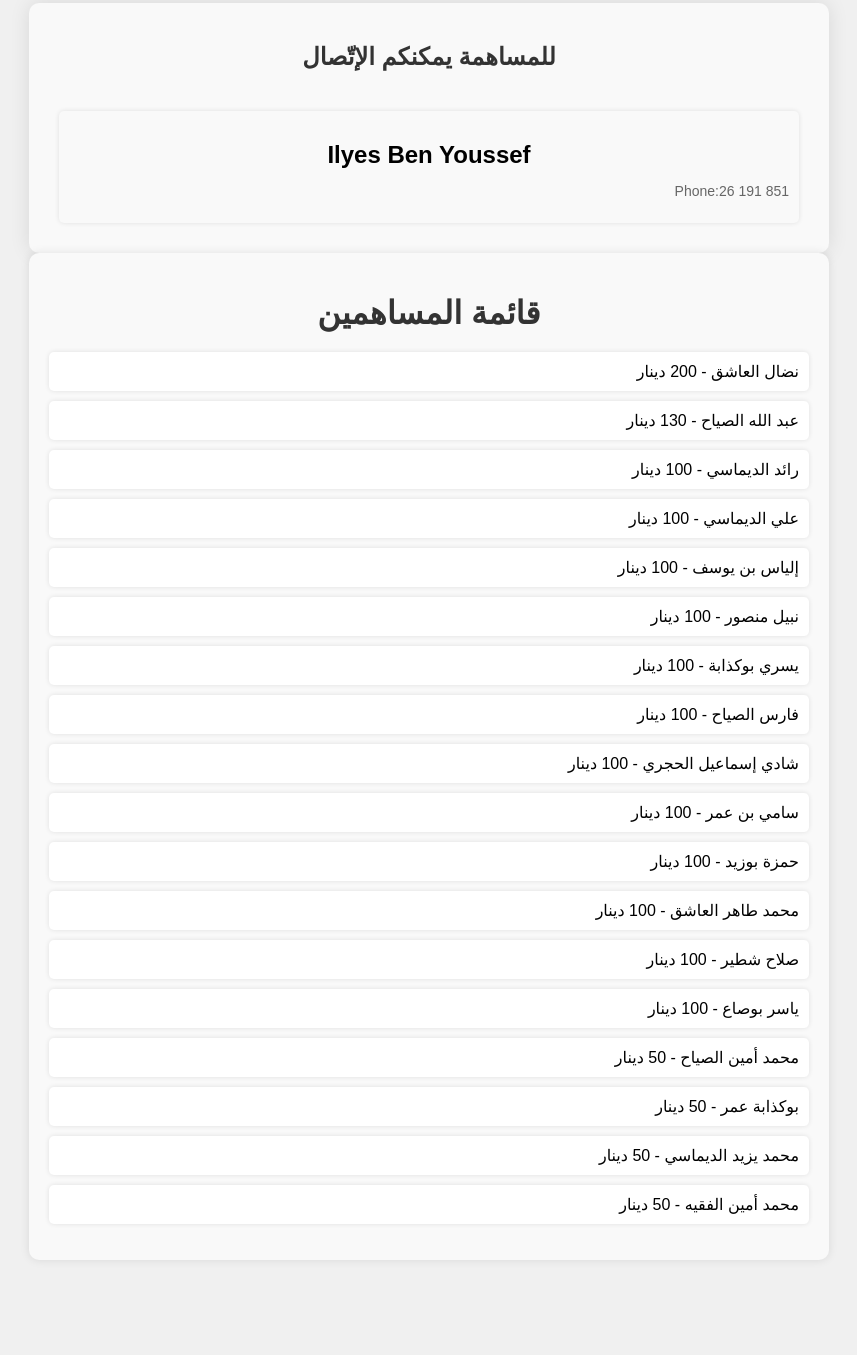
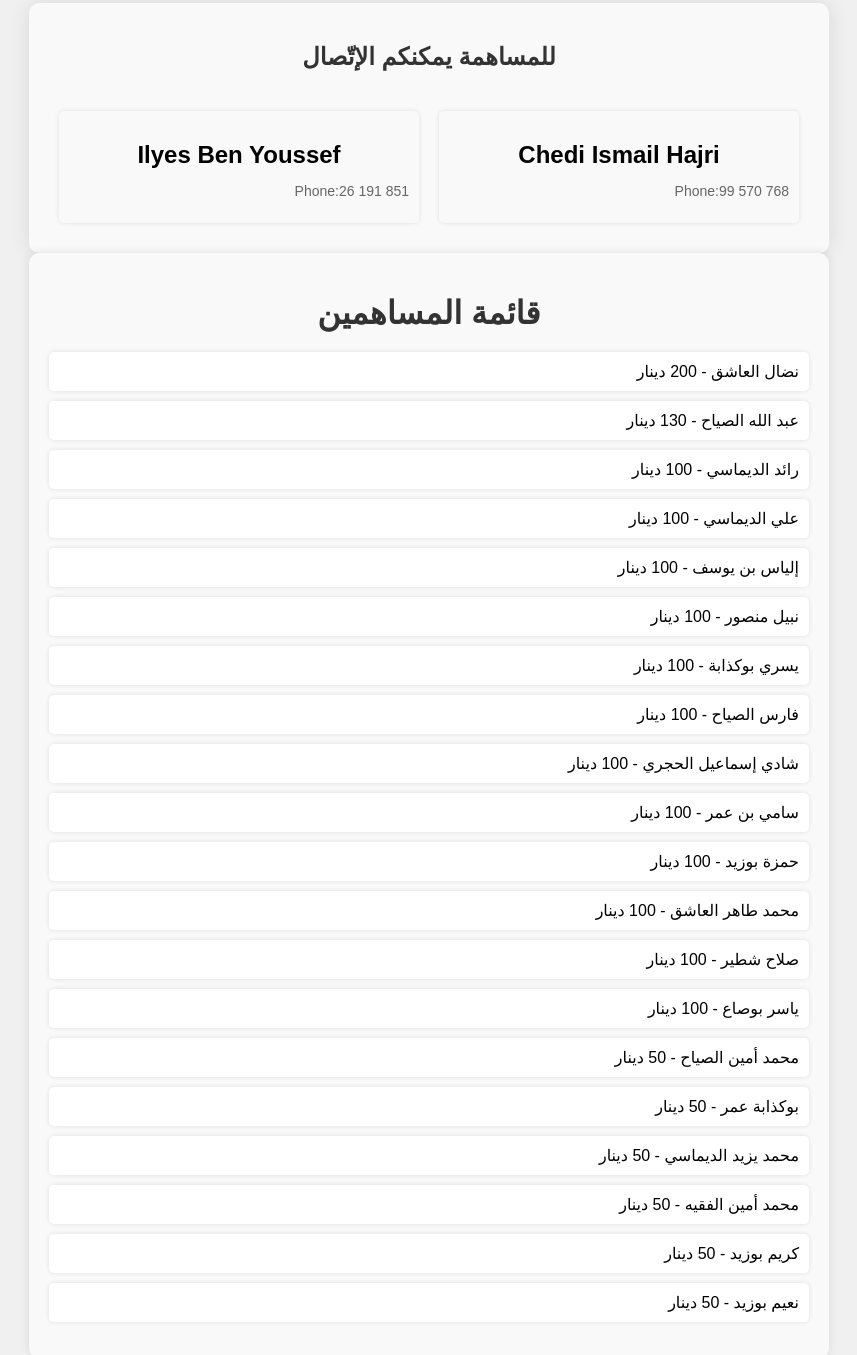
Before and after one commit to AmineSayahh/BouhjarESSLitiges, a plain HTML site: page index.html in a window 1280 px wide. Shown: the part 485-1840 px from the top of the page, without its empty margins (211-1068 px from the left). Before the commit the page ends 1765 px from the top, so only its background shows below. Drawn offline with Linux system fonts and the light colour scheme.

Commit message:
Add files via upload

```diff
--- a/index.html
+++ b/index.html
@@ -36,6 +36,10 @@
                     <h2>Ilyes Ben Youssef</h2>
                     <p class="phone">Phone:26 191 851</p>
                 </div>
+                  <div class="contact-person">
+                    <h2>Chedi Ismail Hajri</h2>
+                    <p class="phone">Phone:99 570 768</p>
+                </div>
             </div>
         </section>
 
--- a/script.js
+++ b/script.js
@@ -55,3 +55,5 @@ addDonation('محمد أمين الصياح', 50);
 addDonation(' بوكذابة عمر ', 50);
 addDonation('محمد يزيد الديماسي', 50);
 addDonation('محمد أمين الفقيه', 50);
+addDonation('كريم بوزيد', 50);
+addDonation('نعيم بوزيد', 50);
```
